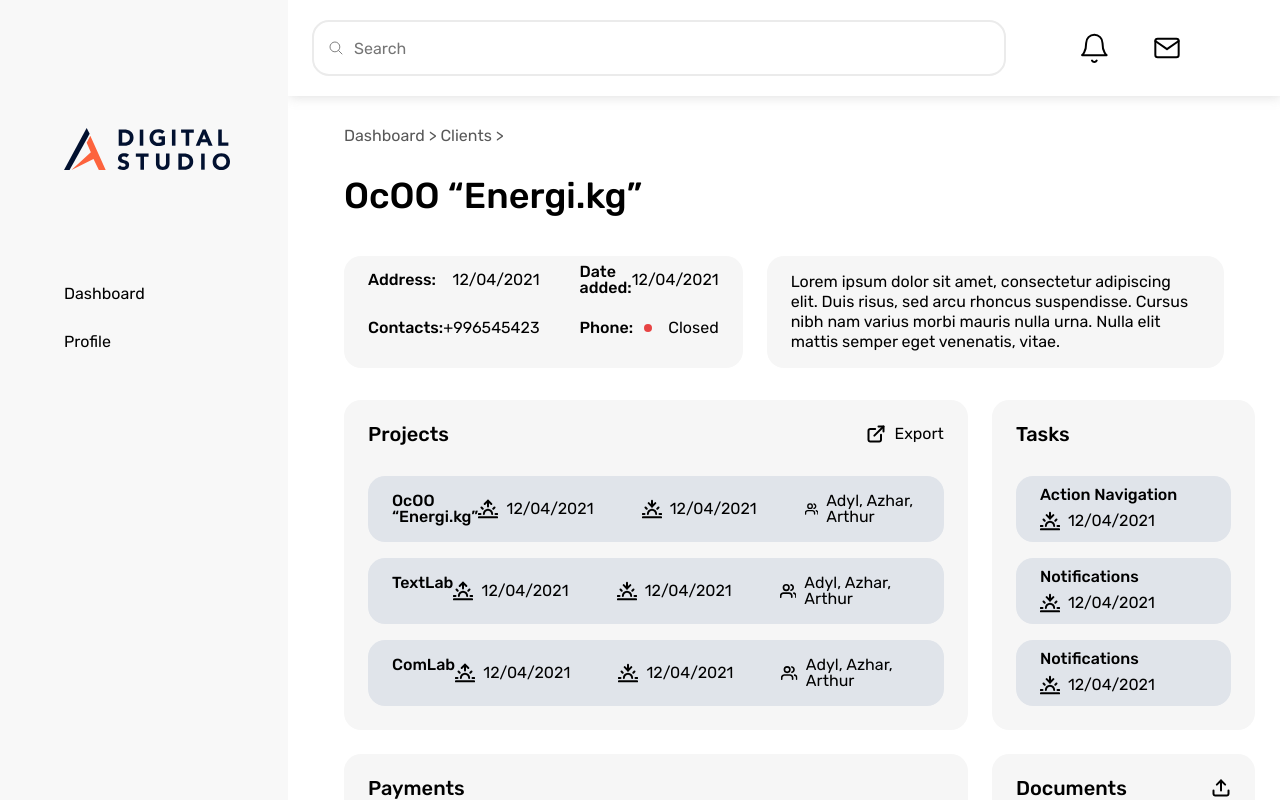
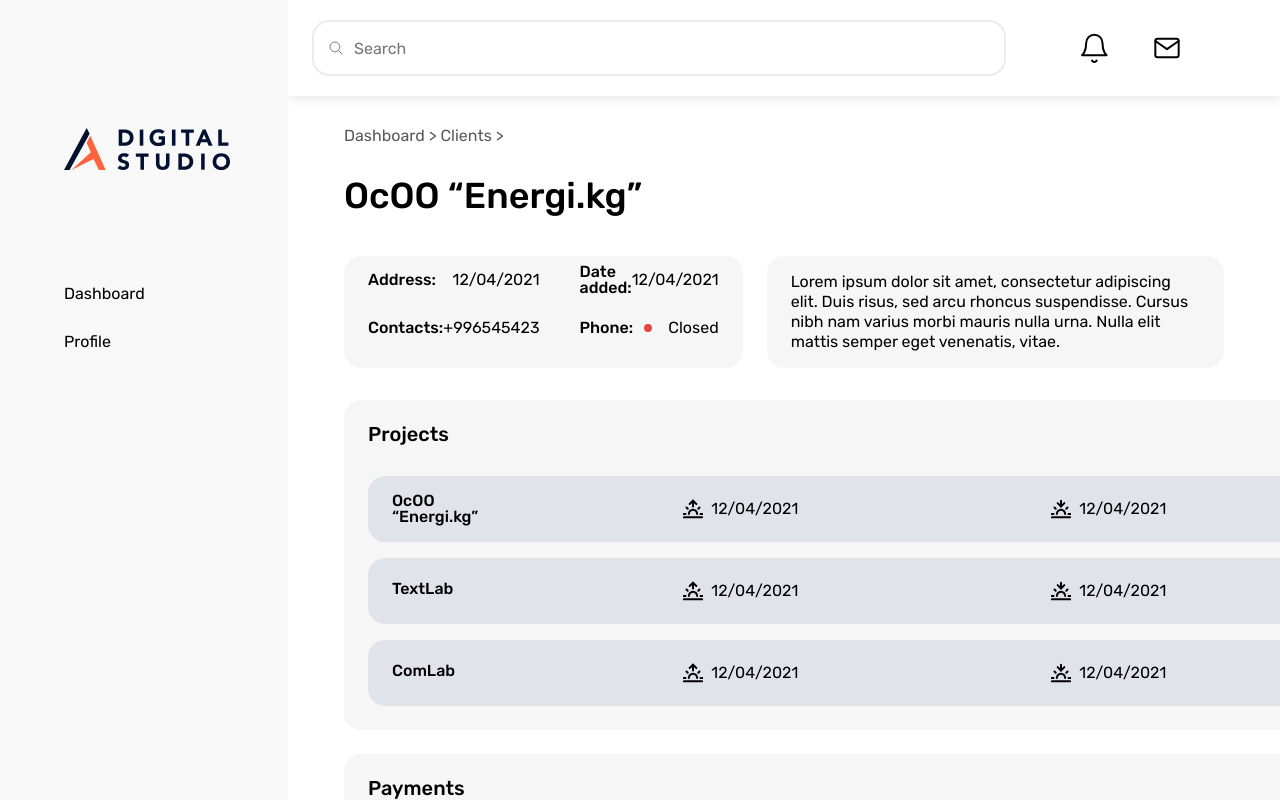
Before and after one commit to maksym-bezditko/taskfusion, a Next.js app: page / in a window 1280 px wide. Built offline with nearby package versions, Linux system fonts and the light colour scheme; no server answers.

Commit message:
add no participant fallback label

```diff
--- a/components/common/TextWithIcon.module.scss
+++ b/components/common/TextWithIcon.module.scss
@@ -1,7 +1,9 @@
 .wrapper {
   display: flex;
-  justify-content: space-between;
+  justify-content: flex-end;
   align-items: center;
+
+  min-width: 20rem;
 
   column-gap: 0.5rem;
 }
```
Also changed, not shown: views/dashboards/ClientDashboardView.tsx (+10 -1 lines).
